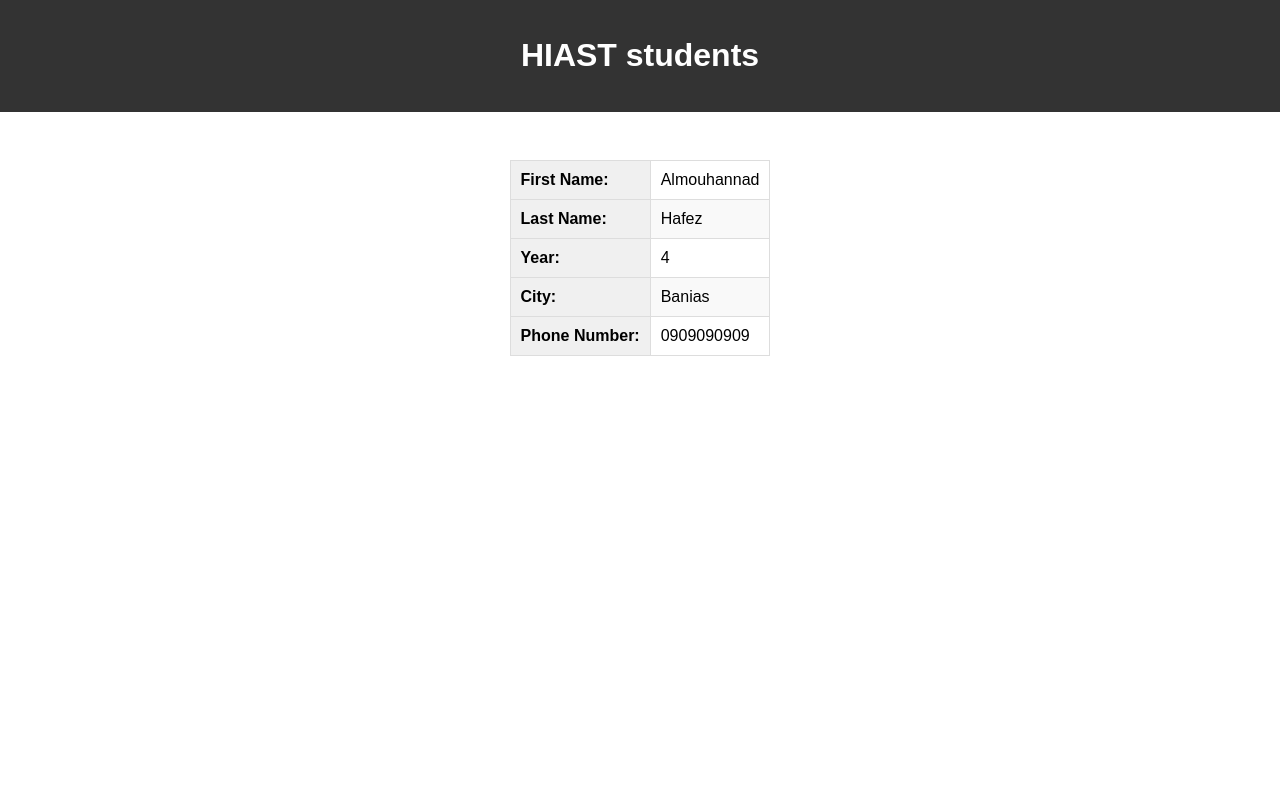
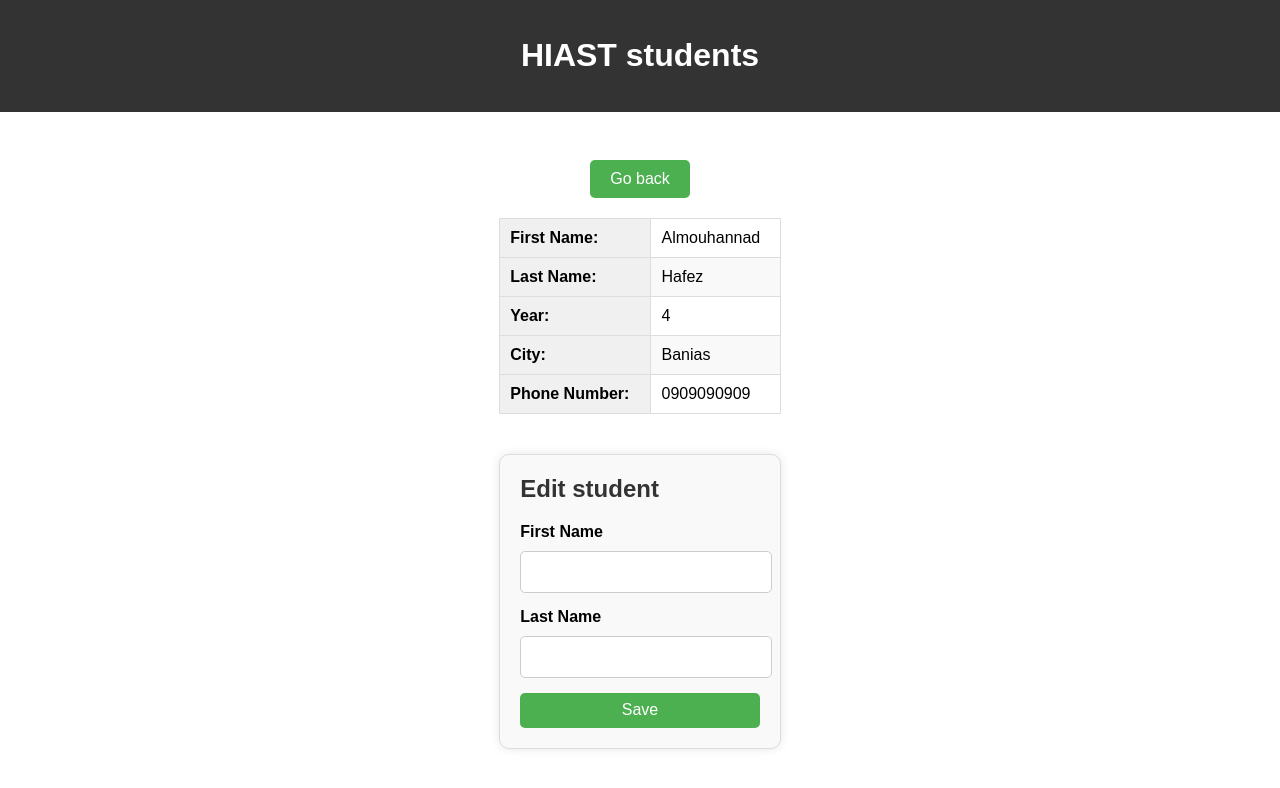
Before and after one commit to Almouhannad/HIAST-students-using-Angular, an Angular app: page /details/0 in a window 1280 px wide. Shown: the top 788 px of the page. Built offline with nearby package versions, Linux system fonts and the light colour scheme.

Commit message:
Add-edit-student

```diff
--- a/src/app/components/details/details.component.css
+++ b/src/app/components/details/details.component.css
@@ -22,3 +22,71 @@
 .info-table tr:hover {
     background-color: #ccc;
 }
+
+
+.edit-form {
+    max-width: 400px;
+    margin: 40px auto;
+    padding: 20px;
+    background-color: #f9f9f9;
+    border: 1px solid #ddd;
+    border-radius: 10px;
+    box-shadow: 0 0 10px rgba(0, 0, 0, 0.1);
+}
+
+.form-heading {
+    margin-top: 0;
+    color: #333;
+}
+
+label {
+    display: block;
+    margin-bottom: 10px;
+    font-weight: bold;
+}
+
+input[type="text"] {
+    width: 100%;
+    height: 30px;
+    margin-bottom: 15px;
+    padding: 5px;
+    border: 1px solid #ccc;
+    border-radius: 5px;
+    font-size: 14px;
+}
+
+button[type="submit"] {
+    width: 100%;
+    height: 35px;
+    background-color: #4CAF50;
+    color: #fff;
+    padding: 5px;
+    border: none;
+    border-radius: 5px;
+    cursor: pointer;
+    font-size: 16px;
+}
+
+button[type="submit"]:hover {
+    background-color: #3e8e41;
+}
+
+
+.go-back-section {
+    text-align: center;
+    margin-bottom: 20px;
+}
+
+.go-back-section button {
+    background-color: #4CAF50;
+    color: #fff;
+    padding: 10px 20px;
+    border: none;
+    border-radius: 5px;
+    cursor: pointer;
+    font-size: 16px;
+}
+
+.go-back-section button:hover {
+    background-color: #3e8e41;
+}
--- a/src/app/components/details/details.component.html
+++ b/src/app/components/details/details.component.html
@@ -1,3 +1,7 @@
+<section class="go-back-section">
+    <button [routerLink]="['']">Go back</button>
+</section>
+
 <article>
     <section class="listing-details">
         <table class="info-table">
@@ -23,4 +27,20 @@
             </tr>
         </table>
     </section>
+
+    <section class="edit-form">
+        <h2 class="form-heading">Edit student</h2>
+        <!-- () For edit binding -->
+        <form [formGroup]="editForm" (submit)="submitEdit()">
+            <label for="first-name">First Name</label>
+            <input type="text" id="first-name" formControlName="firstName">
+            <label for="last-name">Last Name</label>
+            <input type="text" id="last-name" formControlName="lastName">
+
+            <button type="submit" class="primary">Save</button>
+
+        </form>
+    </section>
+
+
 </article>
--- a/src/app/components/details/details.component.ts
+++ b/src/app/components/details/details.component.ts
@@ -1,12 +1,13 @@
 import { Component, inject } from '@angular/core';
-import { ActivatedRoute } from '@angular/router';
+import { ActivatedRoute, RouterModule } from '@angular/router';
 import { Student } from '../../interfaces/student';
 import { StudentsService } from '../../services/students/students.service';
+import {FormControl, FormGroup, ReactiveFormsModule} from '@angular/forms'
 
 @Component({
   selector: 'app-details',
   standalone: true,
-  imports: [],
+  imports: [ReactiveFormsModule, RouterModule],
   templateUrl: './details.component.html',
   styleUrl: './details.component.css'
 })
@@ -15,8 +16,25 @@ export class DetailsComponent {
   studentService: StudentsService = inject(StudentsService);
   student: Student | undefined;
 
+  editForm = new FormGroup(
+    {
+      firstName: new FormControl(''),
+      lastName: new FormControl('')
+    }
+  )
+
   constructor() {
     const studentId:Number = Number(this.route.snapshot.params['id']);
     this.student = this.studentService.getStudentById(studentId);
   }
+
+  submitEdit() {
+    const studentId:Number = Number(this.route.snapshot.params['id']);
+    this.studentService.submitEdit(
+      studentId,
+      this.editForm.value.firstName ?? '', // ?? for dealing with null and undefined
+      this.editForm.value.lastName ?? ''
+    );
+  }
+
 }
--- a/src/app/services/students/students.service.ts
+++ b/src/app/services/students/students.service.ts
@@ -5,6 +5,7 @@ import { Student } from '../../interfaces/student';
   providedIn: 'root' // It can be injected everywhere
 })
 export class StudentsService {
+
   protected students:Student[] = [
     {
       "id": 0,
@@ -81,4 +82,9 @@ export class StudentsService {
   getStudentById(id :Number) : Student | undefined {
     return this.students.find(student => student.id === id);
   }
+
+  submitEdit(id: Number, firstName: string, lastName: string) {
+    this.students[id.valueOf()].firstName = firstName;
+    this.students[id.valueOf()].lastName = lastName;
+  }
 }
```
